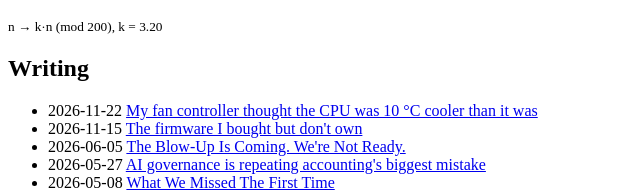
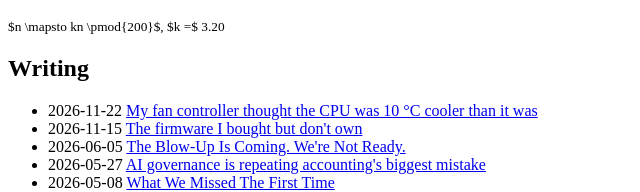
Before and after one commit to jakejjoyner/homepage, a plain HTML site: page index.html in a window 1280 px wide. Shown: the part 471-663 px from the top of the page, 0-640 px from the left. Drawn offline with Linux system fonts and the light colour scheme.

Commit message:
Homepage: write the animation's formula in LaTeX

```diff
--- a/index.html
+++ b/index.html
@@ -58,7 +58,7 @@
     </p>
 
     <canvas id="m" width="320" height="320" role="img" aria-label="Animation: lines joining each point n on a circle to the point k times n, modulo 200, as k slowly increases"></canvas>
-    <p><small>n &rarr; k&middot;n (mod 200), k = <span id="k">2</span></small></p>
+    <p><small>$n \mapsto kn \pmod{200}$, $k =$ <span id="k">2</span></small></p>
     <script>
       // Modular multiplication on a circle: join point n to point k*n mod N while k grows.
       (function () {
```
